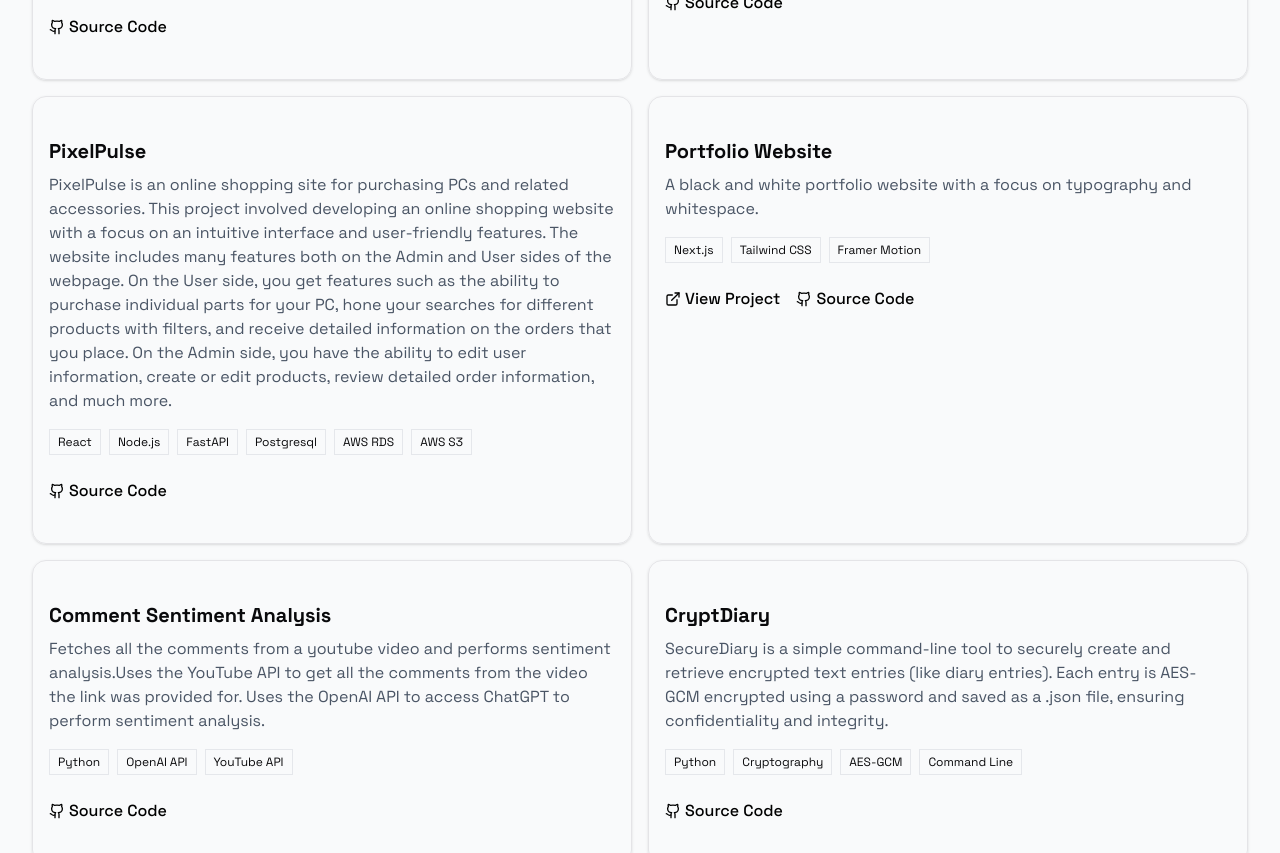
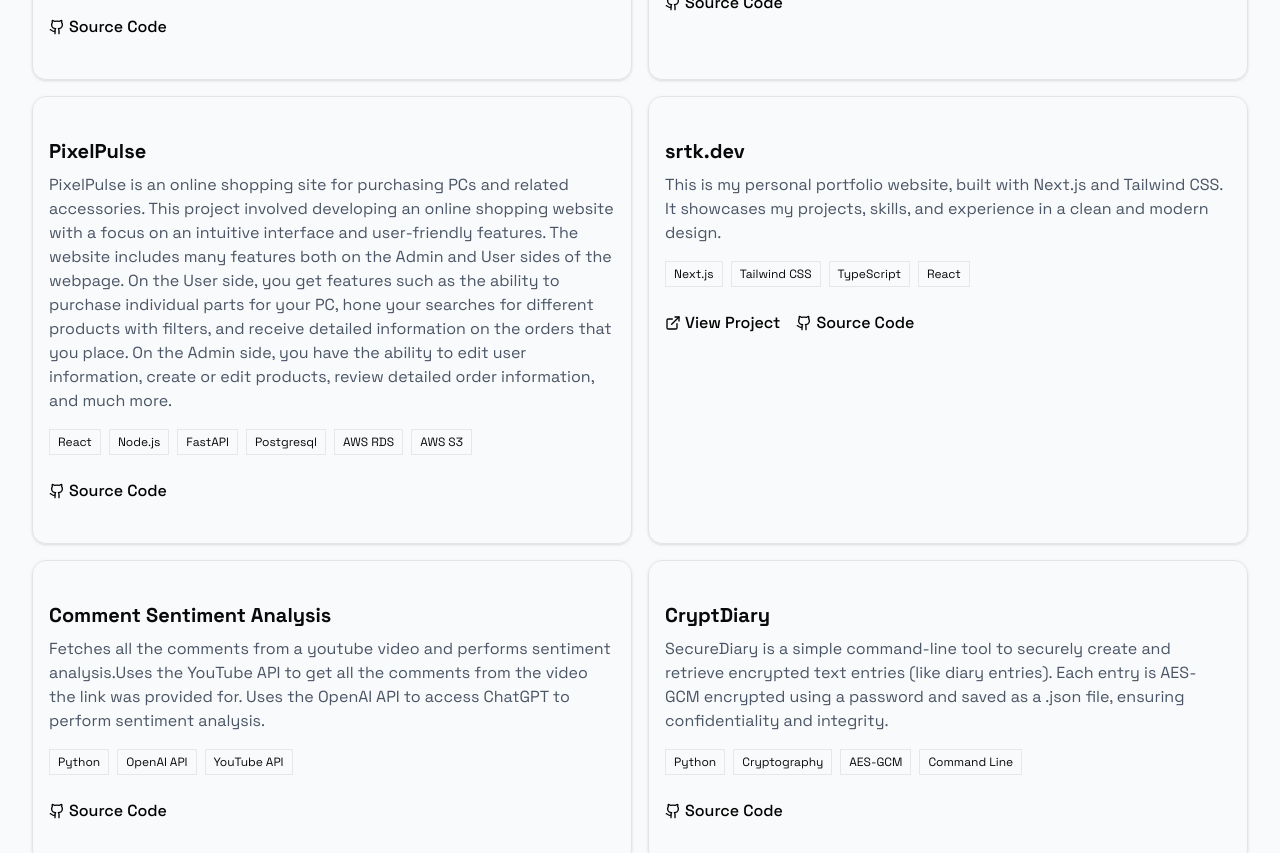
Before and after one commit to srtk-Negi/srtk, a Next.js app: page / in a window 1280 px wide. Shown: the part 2240-3093 px from the top of the page. Built offline with nearby package versions, Linux system fonts and the light colour scheme.

Commit message:
updated email and portfolio details

```diff
--- a/src/components/footer.tsx
+++ b/src/components/footer.tsx
@@ -1,7 +1,7 @@
 import Link from "next/link";
 
 export const contactInfo = {
-  email: "srnegi141@gmail.com",
+  email: "contact@srtk.dev",
   phone: "+1 (210) 935-6275",
   location: "San Antonio, TX, USA",
   socialLinks: {
--- a/src/components/projects.tsx
+++ b/src/components/projects.tsx
@@ -48,13 +48,13 @@ export default function Projects() {
     },
     {
       id: 4,
-      title: "Portfolio Website",
+      title: "srtk.dev",
       description:
-        "A black and white portfolio website with a focus on typography and whitespace.",
+        "This is my personal portfolio website, built with Next.js and Tailwind CSS. It showcases my projects, skills, and experience in a clean and modern design.",
       image: assetUrls.portfolio,
-      tags: ["Next.js", "Tailwind CSS", "Framer Motion"],
-      liveUrl: "#",
-      githubUrl: "#",
+      tags: ["Next.js", "Tailwind CSS", "TypeScript", "React"],
+      liveUrl: "https://srtk.dev/",
+      githubUrl: "https://github.com/srtk-Negi/srtk",
     },
     {
       id: 5,
```
